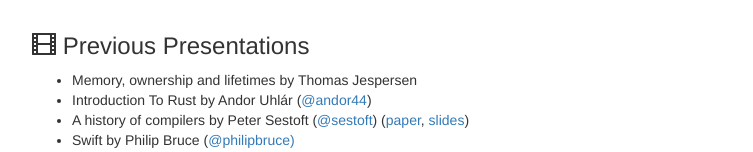
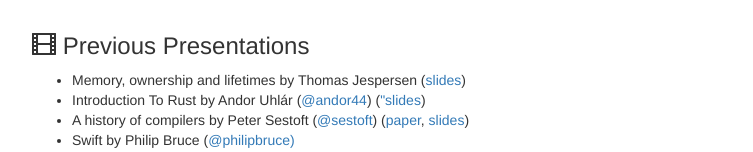
Before and after one commit to mads-hartmann/polyglots.dk, a plain HTML site: page index.html in a window 1280 px wide. Shown: the part 961-1113 px from the top of the page, without its empty margins (263-1016 px from the left). Drawn offline with nearby package versions, Linux system fonts and the light colour scheme; no server answers.

Commit message:
Add missing links to slides

```diff
--- a/index.html
+++ b/index.html
@@ -81,8 +81,8 @@
       <section>
         <h3><span class="glyphicon glyphicon-film"></span> Previous Presentations</h3>
         <ul>
-          <li>Memory, ownership and lifetimes by Thomas Jespersen</li>
-          <li>Introduction To Rust by Andor Uhlár (<a href="https://twitter.com/andor44">@andor44</a>)</li>
+          <li>Memory, ownership and lifetimes by Thomas Jespersen (<a href="https://github.com/laumann/sliderust/tree/cph-meetup" target="_blank">slides</a>)</li>
+          <li>Introduction To Rust by Andor Uhlár (<a href="https://twitter.com/andor44">@andor44</a>) (<a href="http://slides.com/andoruhlar/rust-introduction" target="_blank">"slides</a>)</li>
           <li>A history of compilers by Peter Sestoft (<a href="https://twitter.com/sestoft" target="_blank">@sestoft</a>) (<a href="http://www.itu.dk/people/sestoft/papers/sestoft-hinc-2014.pdf" target="_blank">paper</a>, <a href="/slides/sestoft-compilerhistory-polyglot-20141013.pdf" target="_blank">slides</a>)</li>
           <li>Swift by Philip Bruce (<a href="https://twitter.com/philipbruce" target="_blank">@philipbruce)</a></li>
           <li>Mathematica by Alexander Polovian</li>
```
